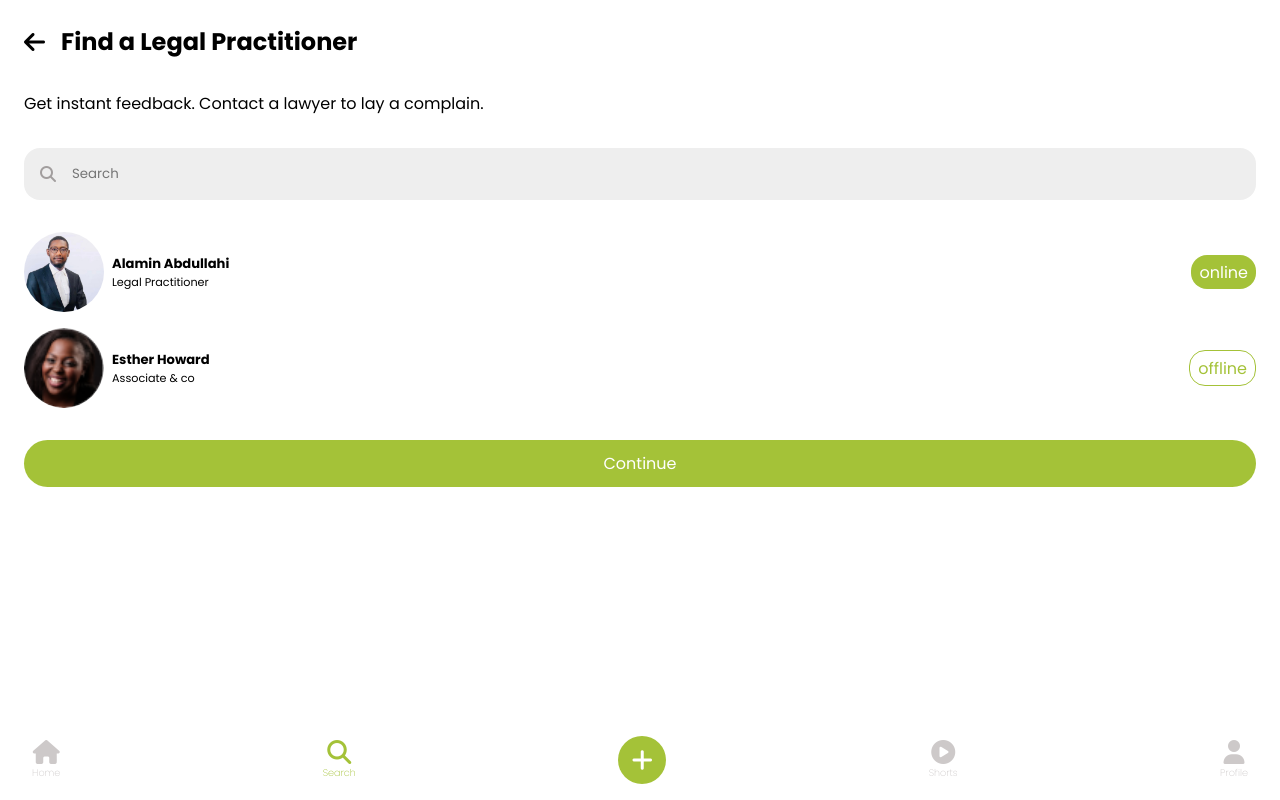
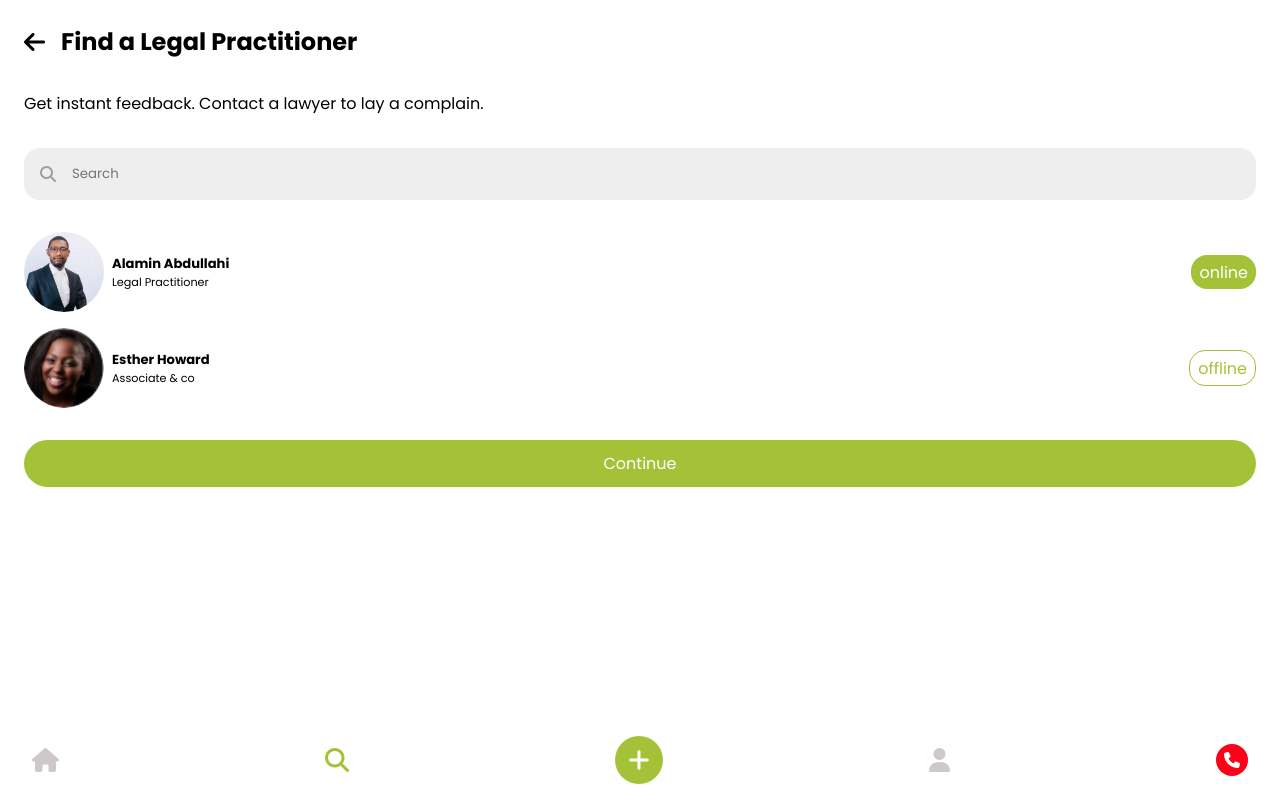
Before and after one commit to Kevinart-maker/swift-aid, a React (Vite) app: page /legals in a window 1280 px wide. Built offline with nearby package versions, Linux system fonts and the light colour scheme; no server answers; sample sign-in values are in the browser's storage; a web font is replaced by a local one.

Commit message:
updated navbar

```diff
--- a/src/App.css
+++ b/src/App.css
@@ -447,6 +447,13 @@ label.active{
   font-size: 1.5rem;
   font-weight: 200;
   padding: 1rem 2rem;
+}
+.navbar .phone-icon{
+  background-color: #ff0019;
+  color: #fff;
+  padding: 0.5rem;
+  font-size: 1rem;
+  border-radius: 100%;
 }
 .navbar a{
   display: flex;
--- a/src/components/Navbar.jsx
+++ b/src/components/Navbar.jsx
@@ -13,20 +13,20 @@ const Navbar = () => {
         <div className="navbar">
                 <NavLink to='/'>
                 <i className="fa-solid fa-house"></i>
-                    <span>Home</span>
+                    {/* <span>Home</span> */}
                 </NavLink>
                 <NavLink to='/legals'>
                 <i className="fa-solid fa-magnifying-glass"></i>
-                    <span>Search</span>
+                    {/* <span>Search</span> */}
                 </NavLink>
                     <i class="fa-solid fa-plus add" onClick={()=> navigate('/complaint')}></i>
-                <NavLink to='/short'>
-                <i className="fa-solid fa-circle-play"></i>
-                    <span>Shorts</span>
-                </NavLink>
                 <NavLink to='/profile'>
                 <i className="fa-solid fa-user"></i>
-                    <span>Profile</span>
+                    {/* <span>Profile</span> */}
+                </NavLink>
+                <NavLink to='/phone' className='phone-icon'>
+                <i className="fa-solid fa-phone"></i>
+                    {/* <span>Shorts</span> */}
                 </NavLink>
             </div>
     );
```
